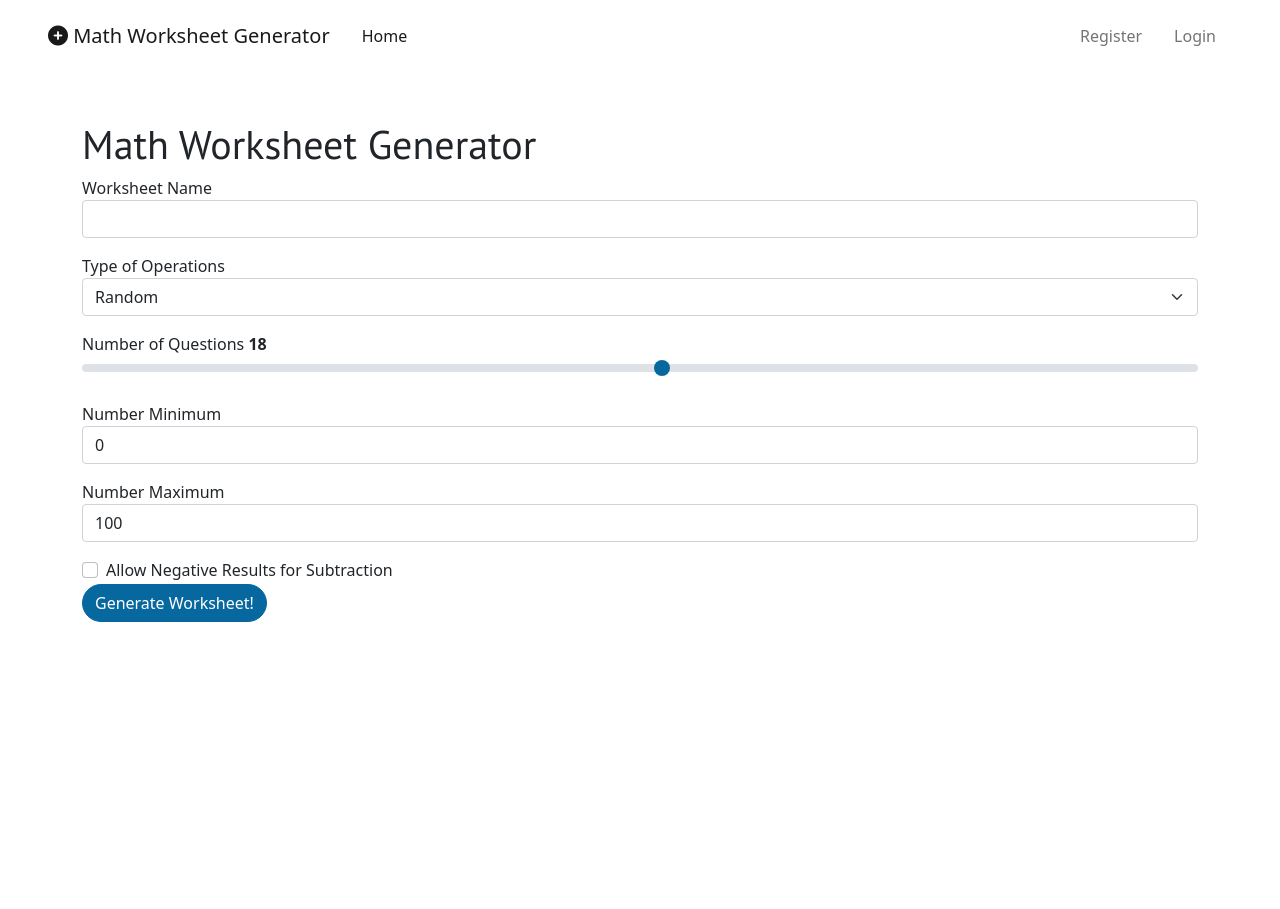
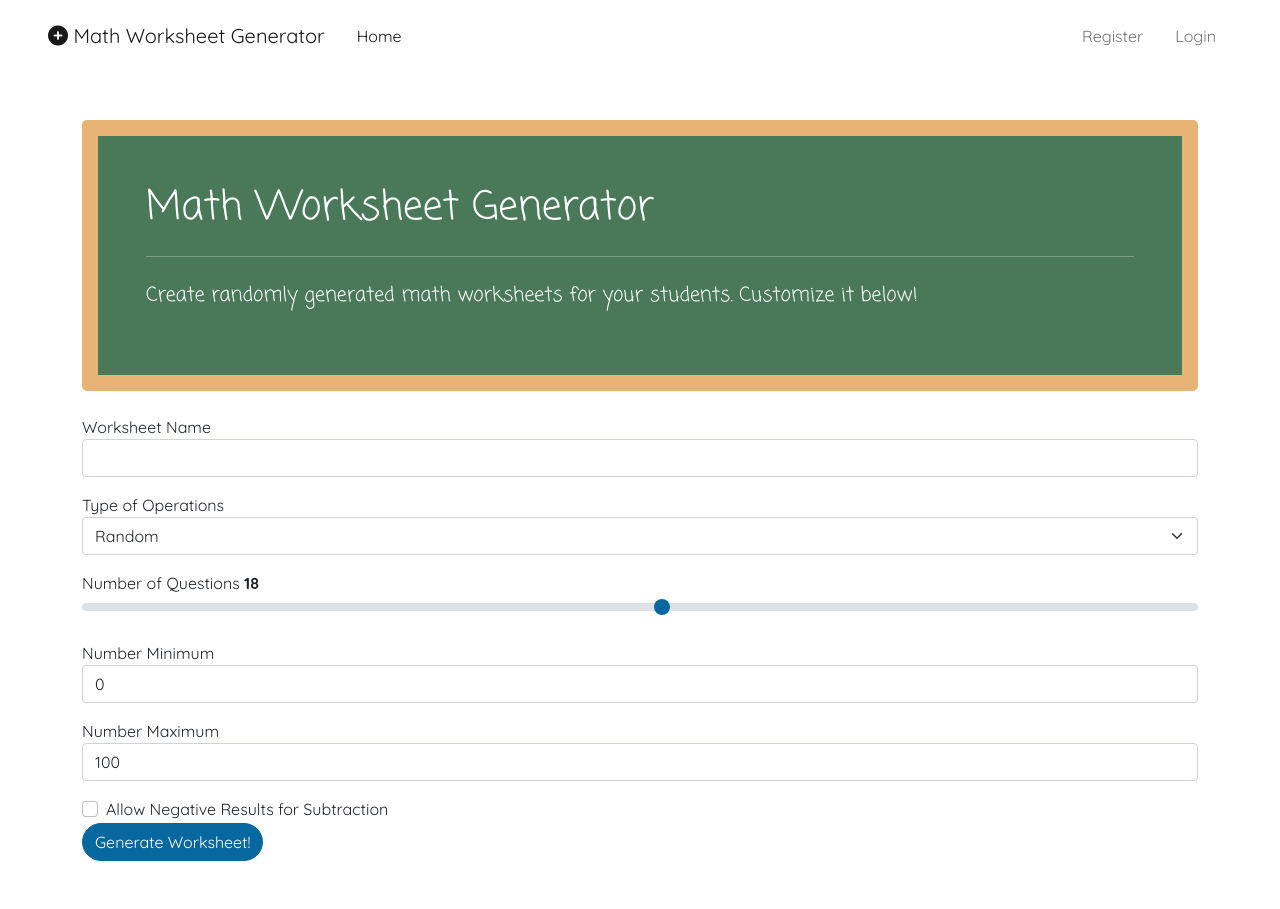
Before and after one commit to quentinikeno/Springboard-SEC-Capstone-Project-1, a Flask app: page / in a window 1280 px wide. Before the commit the page ends 622 px from the top, so only its background shows below. Run offline with Flask 2, Linux system fonts and the light colour scheme; some libraries are stand-ins or nearby versions.

Commit message:
Add chalkboard jumbotron.

```diff
--- a/static/app.css
+++ b/static/app.css
@@ -1,3 +1,17 @@
+body {
+	font-family: "Quicksand", "PT Sans", arial, sans-serif;
+}
+
 .text-answer {
 	color: red;
 }
+
+#jumbotron {
+	font-family: "Coming Soon", cursive;
+	background-color: #497959;
+	border: solid 1rem #e7b476;
+}
+
+#jumbotron > h1 {
+	font-family: "Coming Soon", cursive;
+}
--- a/templates/index.html
+++ b/templates/index.html
@@ -1,6 +1,13 @@
 {% extends 'base.html' %} {% block title %} Math Worksheet Generator {% endblock
 %} {% block content %}
-<h1>Math Worksheet Generator</h1>
+<div id="jumbotron" class="p-5 mb-4 rounded-3 text-white">
+	<h1>Math Worksheet Generator</h1>
+	<hr class="my-4" />
+	<p class="lead">
+		Create randomly generated math worksheets for your students. Customize
+		it below!
+	</p>
+</div>
 <form method="POST" id="new-worksheet-form">
 	{% include 'form.html' %}
 	<button class="btn btn-primary" type="submit">Generate Worksheet!</button>
```
